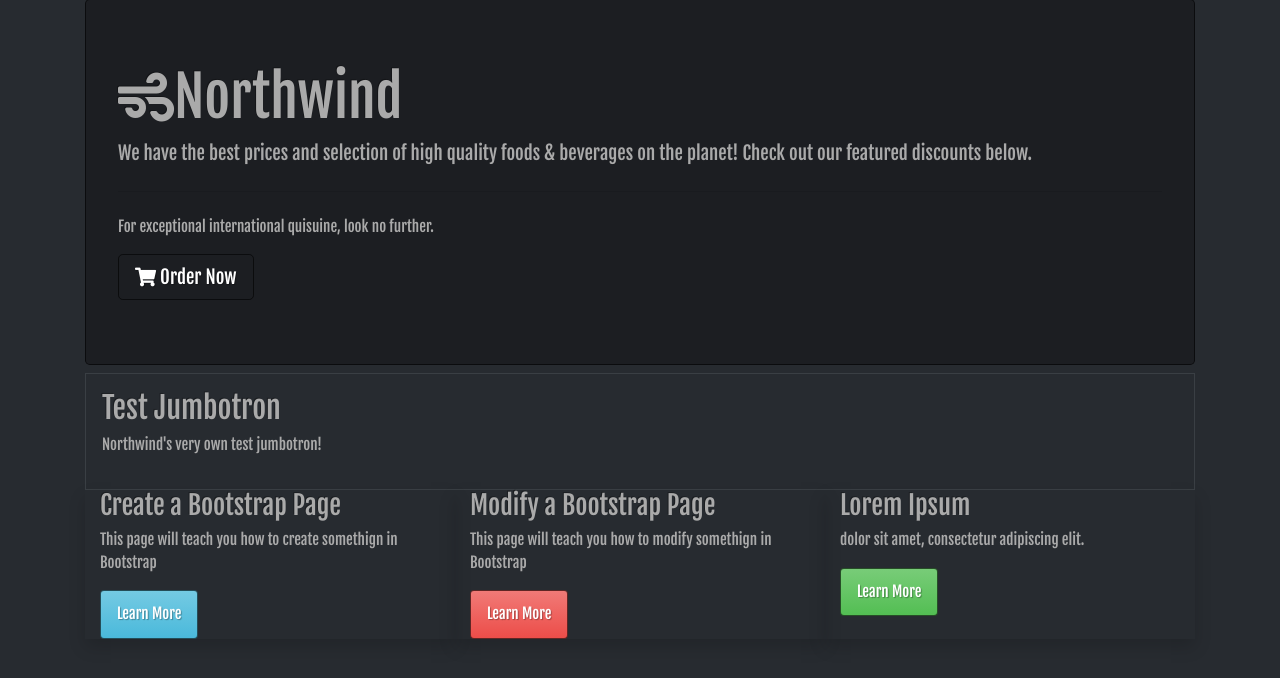
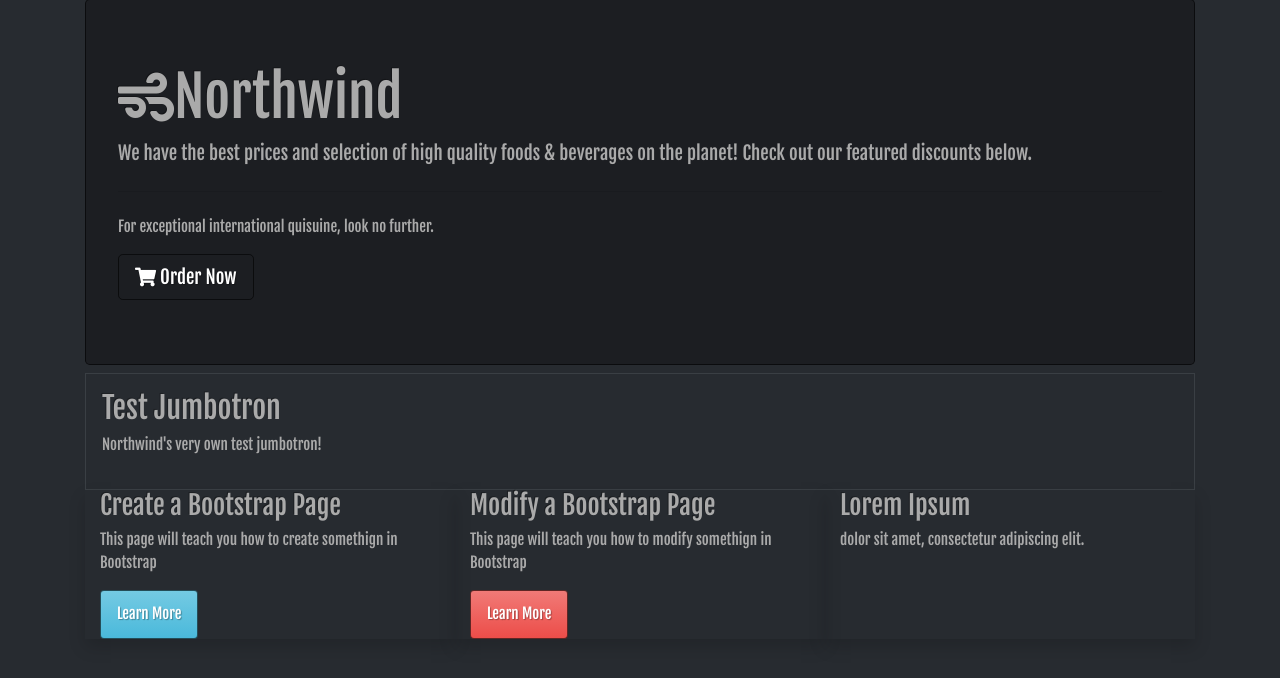
Before and after one commit to DeifiedExile/Northwind, an ASP.NET Core app: page / in a window 1280 px wide. Shown: the part 66-744 px from the top of the page. Run offline with ASP.NET Core 8, Linux system fonts and the light colour scheme; some libraries are stand-ins or nearby versions.

Commit message:
Module 2 commit

```diff
--- a/Views/Home/Index.cshtml
+++ b/Views/Home/Index.cshtml
@@ -35,7 +35,7 @@
             <p>
                 dolor sit amet, consectetur adipiscing elit.
             </p>
-            <button type="button" class="btn btn-success">Learn More</button>
+
         </div>
 
     </div>
```
